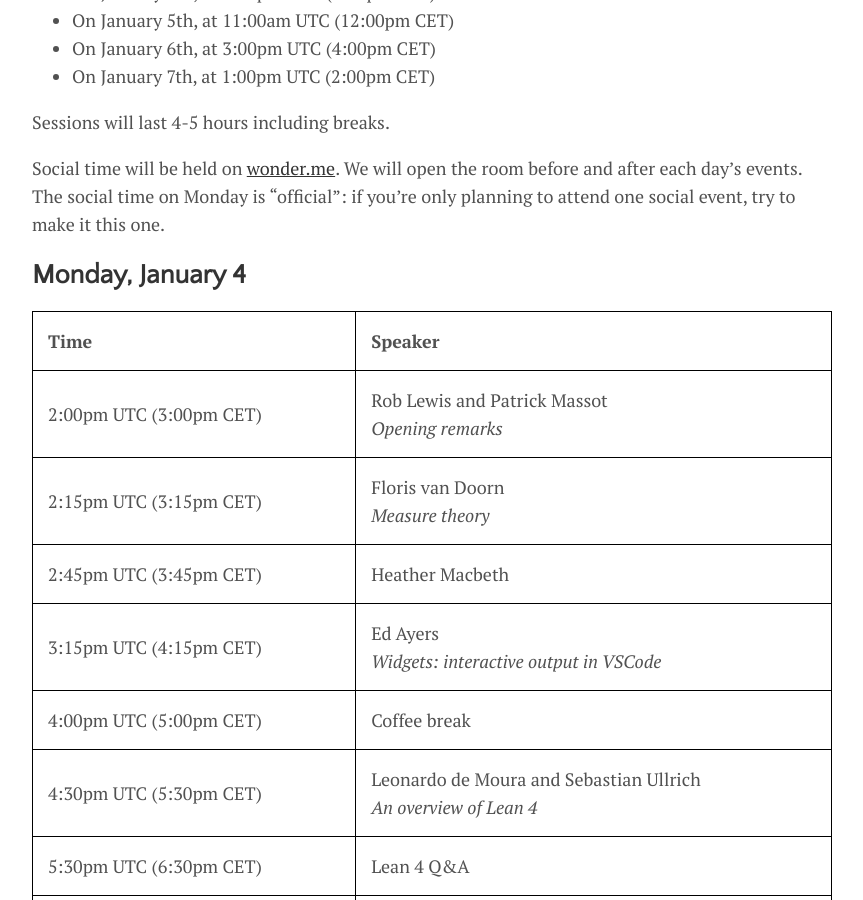
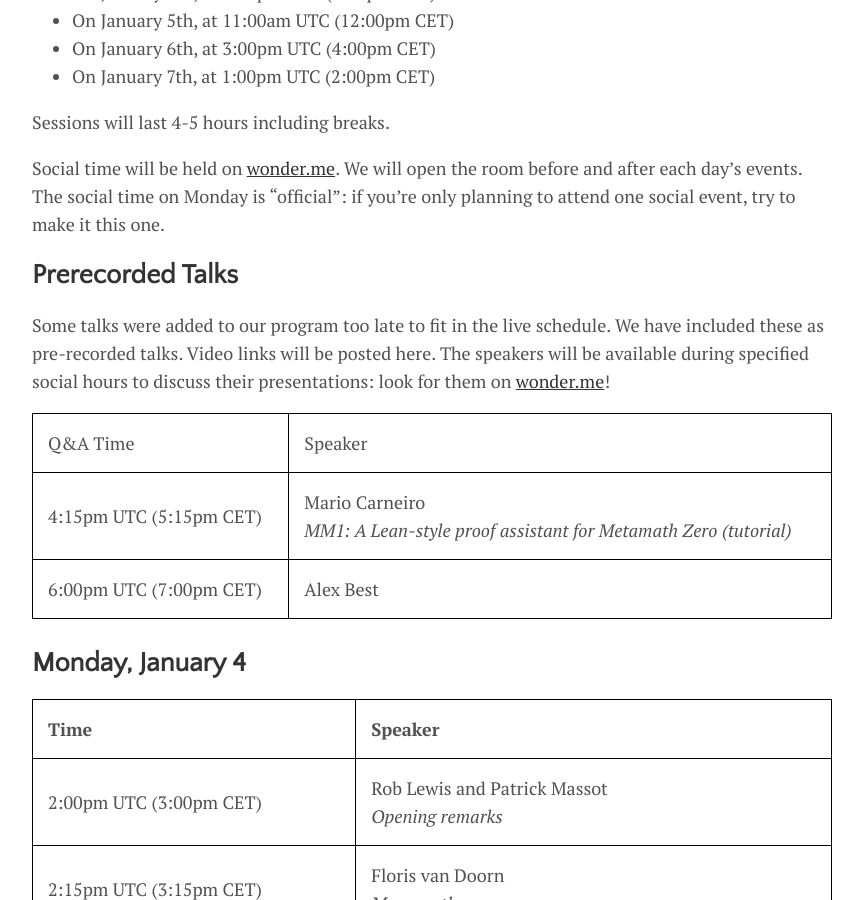
Before and after one commit to leanprover-community/lt2021, a Jekyll site: the page built from schedule.md, in a window 1280 px wide and 900 px high, scrolled down 386 px. Shown: the whole window, without its empty margins (208-1071 px from the left). Built offline with Jekyll 4.4.1, drawn with Linux system fonts in a browser that asks for light colours.

Commit message:
prerecorded sessions

```diff
--- a/schedule.md
+++ b/schedule.md
@@ -23,6 +23,18 @@ Social time will be held on [wonder.me](https://www.wonder.me/).
 We will open the room before and after each day's events.
 The social time on Monday is "official":
 if you're only planning to attend one social event, try to make it this one.
+
+## Prerecorded Talks
+
+Some talks were added to our program too late to fit in the live schedule.
+We have included these as pre-recorded talks. Video links will be posted here.
+The speakers will be available during specified social hours to discuss their presentations:
+look for them on [wonder.me](https://www.wonder.me/)!
+
+| Q&A Time | Speaker |
+| <time datetime="2021-01-04T17:15+01:00">5:15pm CET</time> | Mario Carneiro<br>*MM1: A Lean-style proof assistant for Metamath Zero (tutorial)* |
+| <time datetime="2021-01-04T19:00+01:00">7:00pm CET</time> | Alex Best |
+
 
 ## Monday, January 4
 
```
